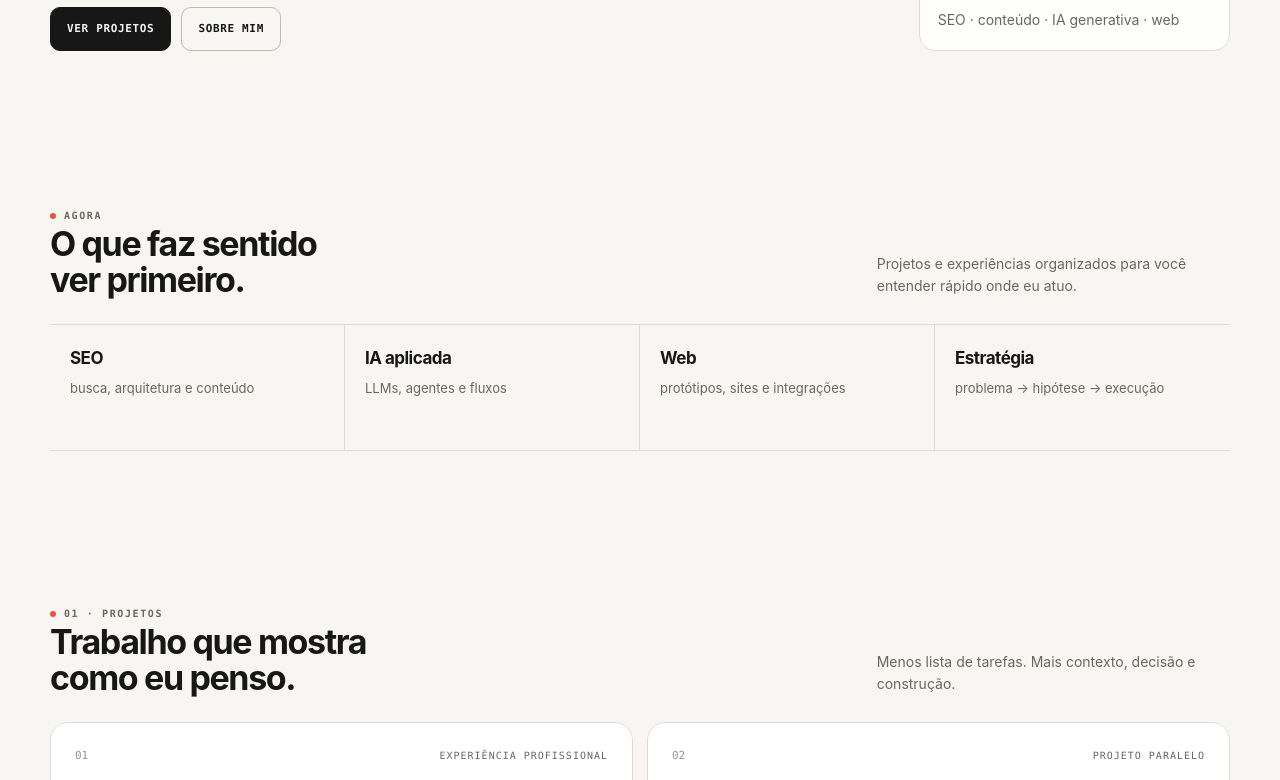
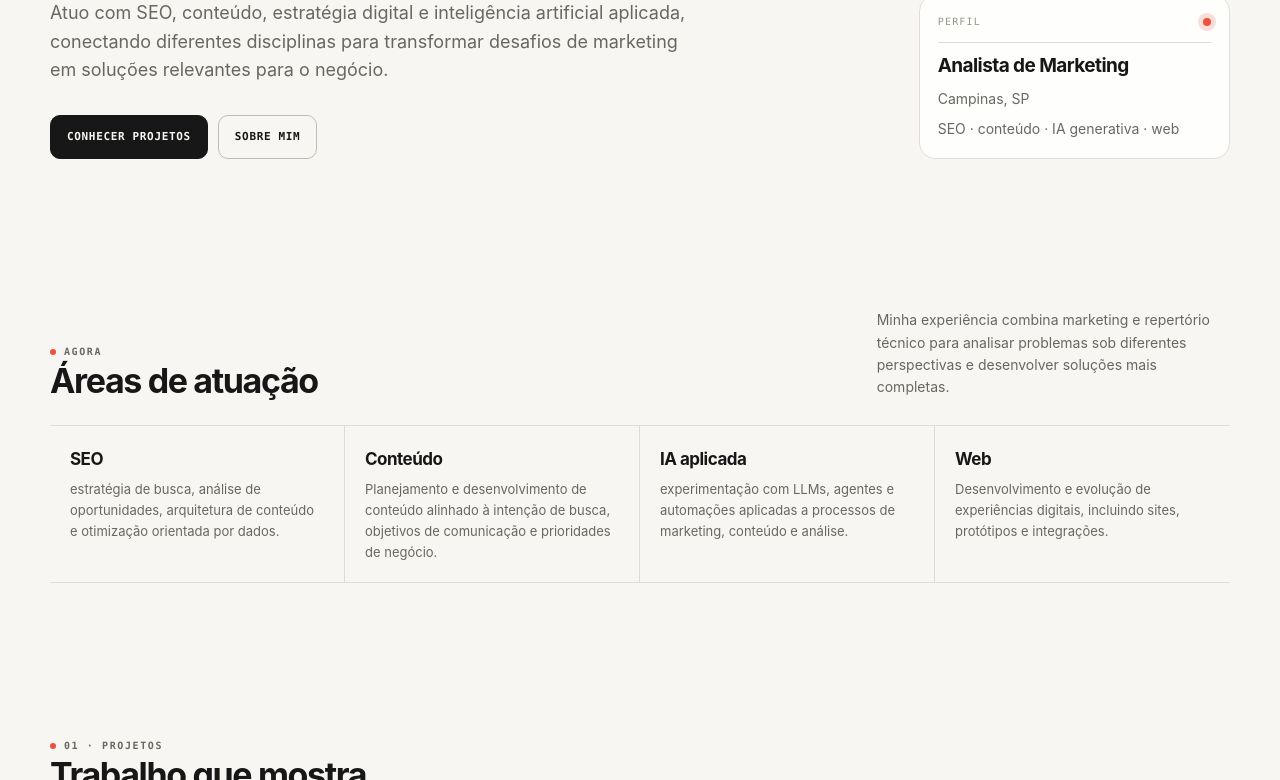
Before and after one commit to Blooberzin/site-portfolio, an Astro site in the folder site/: page / in a window 1280 px wide. Shown: the part 709-1489 px from the top of the page. Built offline with nearby package versions, Linux system fonts and the light colour scheme; Astro itself is replaced by a stand-in of ours.

Commit message:
Revise hero section and proof grid content
Updated the content in the hero section and proof grid to better reflect the services offered, enhancing clarity and engagement.

```diff
--- a/site/src/pages/index.astro
+++ b/site/src/pages/index.astro
@@ -19,14 +19,13 @@ const fmt = (d) =>
   <section class="env hero">
     <div class="hero-copy">
       <span class="rotulo">marketing · tecnologia · IA</span>
-      <h1 class="linha-um">Eu trabalho onde essas três coisas se encontram.</h1>
+      <h1 class="linha-um">Estratégia de marketing conectada a dados, tecnologia e IA.</h1>
       <p class="hero-sub">
-        SEO, conteúdo, experimentação com IA e soluções digitais para transformar
-        problemas de marketing em coisas que funcionam.
+        Atuo com SEO, conteúdo, estratégia digital e inteligência artificial aplicada, conectando diferentes disciplinas para transformar desafios de marketing em soluções relevantes para o negócio.
       </p>
 
       <div class="hero-acoes" aria-label="Ações principais">
-        <a class="botao" href="#trabalhos">ver projetos</a>
+        <a class="botao" href="#trabalhos">conhecer projetos</a>
         <a class="botao vazado" href="/sobre/">sobre mim</a>
       </div>
     </div>
@@ -46,16 +45,16 @@ const fmt = (d) =>
     <div class="section-head">
       <div>
         <span class="rotulo">agora</span>
-        <h2 class="section-title">O que faz sentido ver primeiro.</h2>
+        <h2 class="section-title">Áreas de atuação</h2>
       </div>
-      <p>Projetos e experiências organizados para você entender rápido onde eu atuo.</p>
+      <p>Minha experiência combina marketing e repertório técnico para analisar problemas sob diferentes perspectivas e desenvolver soluções mais completas.</p>
     </div>
 
     <div class="proof-grid">
-      <div class="proof-item"><strong>SEO</strong><span>busca, arquitetura e conteúdo</span></div>
-      <div class="proof-item"><strong>IA aplicada</strong><span>LLMs, agentes e fluxos</span></div>
-      <div class="proof-item"><strong>Web</strong><span>protótipos, sites e integrações</span></div>
-      <div class="proof-item"><strong>Estratégia</strong><span>problema → hipótese → execução</span></div>
+      <div class="proof-item"><strong>SEO</strong><span>estratégia de busca, análise de oportunidades, arquitetura de conteúdo e otimização orientada por dados.</span></div>
+      <div class="proof-item"><strong>Conteúdo</strong><span>Planejamento e desenvolvimento de conteúdo alinhado à intenção de busca, objetivos de comunicação e prioridades de negócio.</span></div>
+      <div class="proof-item"><strong>IA aplicada</strong><span>experimentação com LLMs, agentes e automações aplicadas a processos de marketing, conteúdo e análise.</span></div>
+      <div class="proof-item"><strong>Web</strong><span>Desenvolvimento e evolução de experiências digitais, incluindo sites, protótipos e integrações.</span></div>
     </div>
   </section>
 
```
